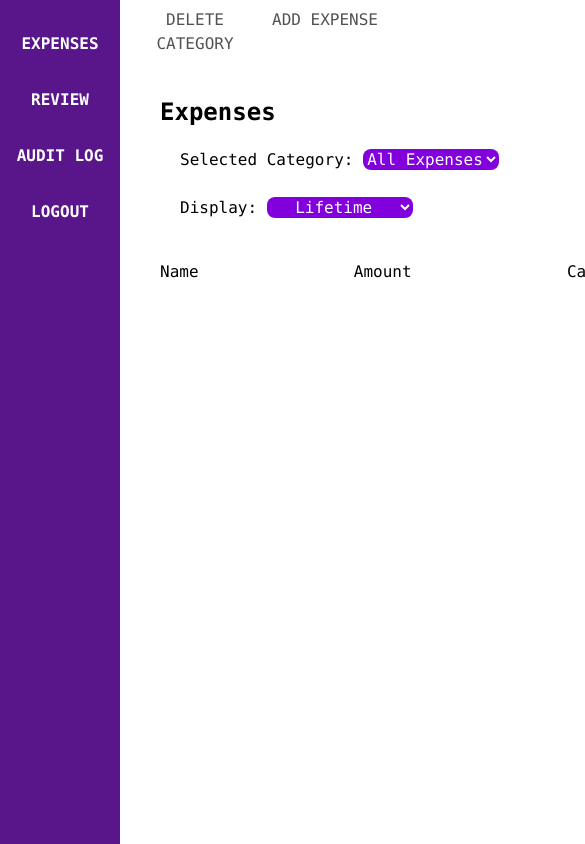
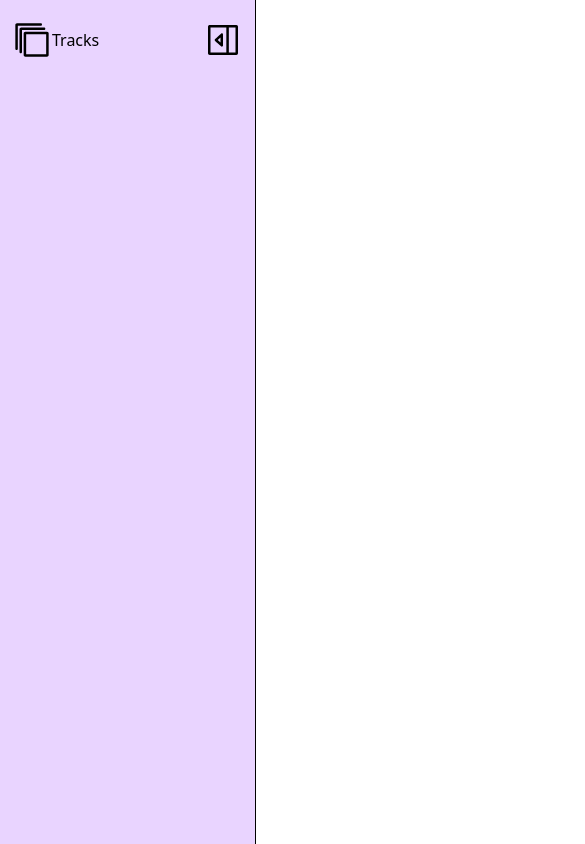
Before and after one commit to RobomrFox/Expense-Tracker-, a React (Vite) app: page / in a window 390 px wide. Shown: the top 844 px of the page, 585 px wide, since content can reach past the window. Built offline with nearby package versions, Linux system fonts and the light colour scheme.

Commit message:
Responsive Sidebar

```diff
--- a/package.json
+++ b/package.json
@@ -13,6 +13,7 @@
     "@tailwindcss/vite": "^4.0.12",
     "express": "^4.21.2",
     "jotai": "^2.12.1",
+    "lucide-react": "^0.483.0",
     "mongoose": "^8.12.1",
     "react": "^19.0.0",
     "react-dom": "^19.0.0",
--- a/src/App.jsx
+++ b/src/App.jsx
@@ -1,28 +1,20 @@
-import { StrictMode, useState } from 'react'
-import reactLogo from './assets/react.svg'
-import viteLogo from '/vite.svg'
+
 import './App.css'
 import Sidebar from './components/Sidebar'
-import Login from './components/Login'
-import Register from './components/Register'
-import Topbar from './components/Topbar'
-import ExpenseRecords from './components/ExpenseRecords'
-import AddExpense from './components/AddExpense'
-import AddCategory from './components/AddCategory'
-import DeleteCategory from './components/DeleteCategory'
+import Navigation from './components/Navigation'
 
 function App() {
-  const [count, setCount] = useState(0);
-
-
-  console.log("Is App rendering? ")
 
   return (
-    <div>
-      <Topbar/>
-      <ExpenseRecords/>
-      <Sidebar/>
+    <>
+    <div className='flex h-screen'>
+      <Sidebar />
+      <div className='main-content flex-grow'>
+
+      </div>
     </div>
+
+    </>
   )
 }
 
--- a/src/components/Navigation.jsx
+++ b/src/components/Navigation.jsx
@@ -2,10 +2,11 @@
 
 
 function Navigation() {
+    console.log("Navigaion is Wroking!")
     return(
         <>
-            <div className="w-full h-[3rem] bg-amber-50 relative z-1">
-
+            <div className="h-[3rem] bg-amber-50 relative z-[100]">
+                😒
             </div>
         </>
     )
--- a/src/components/Sidebar.jsx
+++ b/src/components/Sidebar.jsx
@@ -1,13 +1,34 @@
+import { useState } from "react";
+
 const Sidebar = function () {
-    return (
-        <div className="fixed top-0 container max-w-30 h-screen bg-purple-900">
-            <div className="flex flex-col items-center font-semibold font-mono text-white">
-                <div className="mt-8"><button>EXPENSES</button></div>
-                <div className="my-8"><button>REVIEW</button></div>
-                <div className="mb-8"><button>AUDIT LOG</button></div>
-                <div className="mb-8"><button>LOGOUT</button></div>
+
+    const [isCollapsed, setIsCollapsed] = useState(false);
+
+
+    return(
+    <>
+        <aside className={`${isCollapsed ? "w-16" : "w-64"} bg-purple-200 border-r-[.5px]`}>
+
+            <div className="mt-4 mx-2 rounded p-1 bg-purp-300/10 flex justify-center">
+
+                <div className={`${isCollapsed ? "hidden" : "initial flex items-center"} `}>
+
+                    <svg width="40" clip-rule="evenodd" fill-rule="evenodd" stroke-linejoin="round" stroke-miterlimit="2" viewBox="0 0 24 24" xmlns="http://www.w3.org/2000/svg"><path d="m22 8c0-.478-.379-1-1-1h-13c-.62 0-1 .519-1 1v13c0 .621.52 1 1 1h13c.478 0 1-.379 1-1zm-13.5.5h12v12h-12zm-2.5-2.5h13.25c.414 0 .75-.336.75-.75s-.336-.75-.75-.75h-13.75c-.53 0-1 .47-1 1v13.75c0 .414.336.75.75.75s.75-.336.75-.75zm-2.5-2.5h13.75c.414 0 .75-.336.75-.75s-.336-.75-.75-.75h-14.25c-.53 0-1 .47-1 1v14.25c0 .414.336.75.75.75s.75-.336.75-.75z" fill-rule="nonzero"/></svg>
+
+                    <span>Tracks</span>
+                </div>
+
+                <button className={` ${isCollapsed ? "" : "ml-auto"} hover:bg-purple-500/10 rounded`} onClick={() => setIsCollapsed(prevState => !prevState)}>
+                    <svg width="40" clip-rule="evenodd" fill-rule="evenodd" stroke-linejoin="round" stroke-miterlimit="2" viewBox="0 0 24 24" xmlns="http://www.w3.org/2000/svg"><path d="m4 3c-.478 0-1 .379-1 1v16c0 .62.519 1 1 1h16c.621 0 1-.52 1-1v-16c0-.478-.379-1-1-1zm15.5 1.5v15h-4v-15zm-15 15v-15h9.5v15zm6.342-3.679c.137.124.299.179.458.179.358 0 .7-.284.7-.705v-6.59c0-.422-.342-.705-.7-.705-.159 0-.321.055-.458.178-1.089.982-2.684 2.417-3.576 3.22-.17.153-.266.371-.266.601 0 .229.096.448.265.601.893.803 2.487 2.239 3.577 3.221zm-.342-5.317v2.991l-1.66-1.496z" fill-rule="nonzero"/></svg>
+                </button>
             </div>
-        </div>
-    )
+
+            <nav>
+
+            </nav>
+
+        </aside>
+    </>)
+
 }
 export default Sidebar;
```
Also changed, not shown: 1 other file (tests, documents, lock files or other folders).
